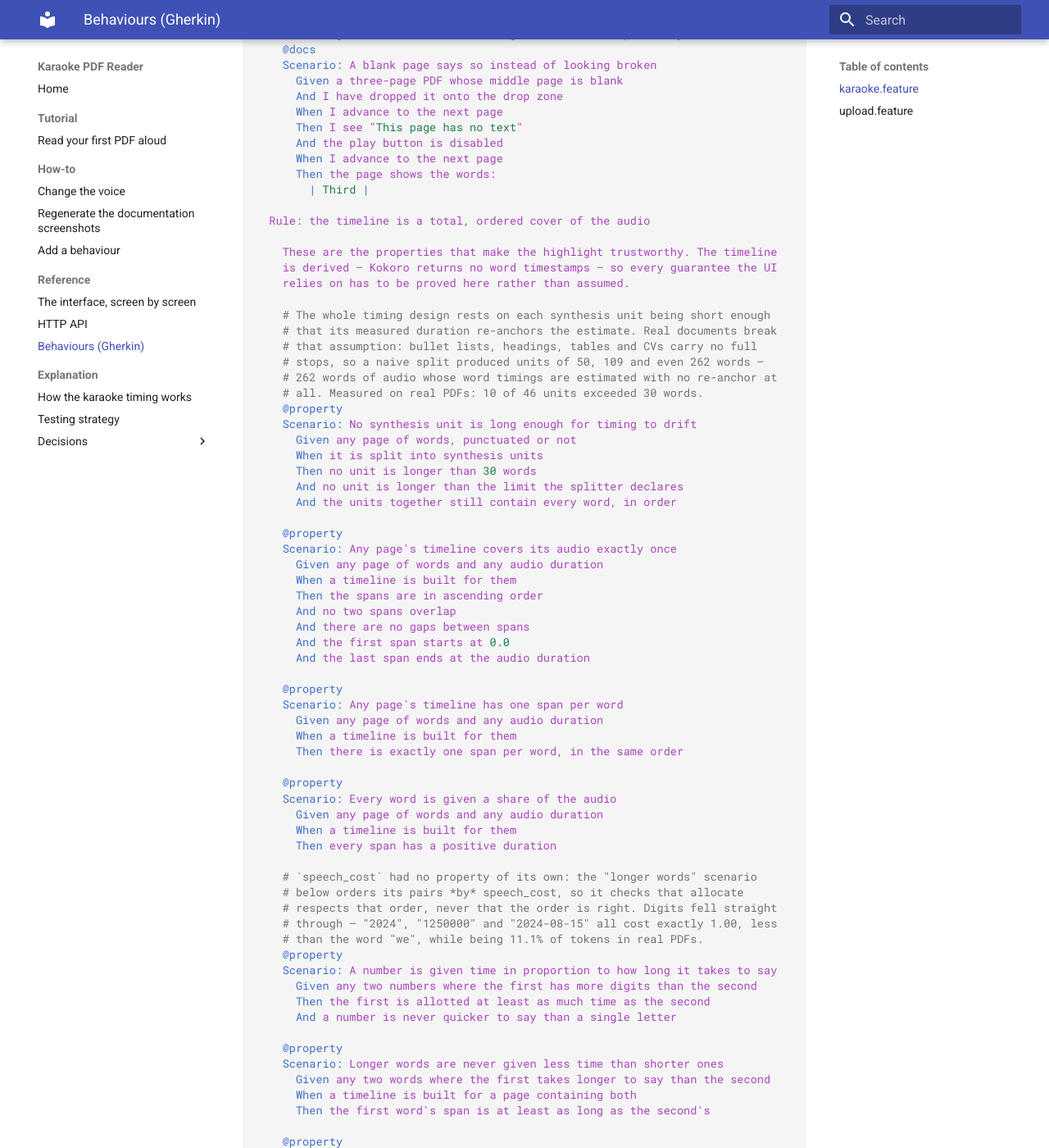
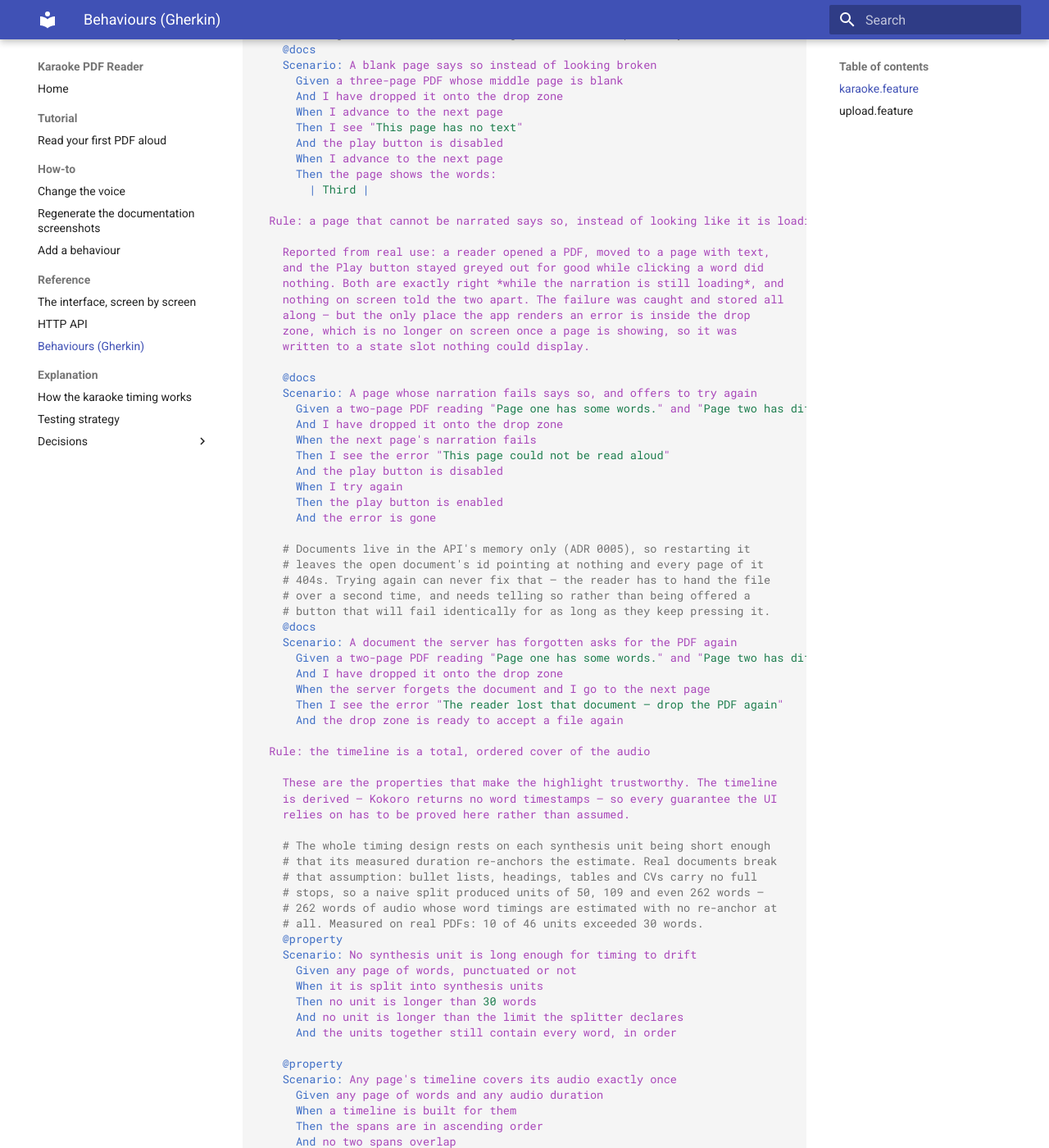
Before and after one commit to phitoduck/freespeech, an MkDocs documentation site: the page built from docs/reference/behaviours.md, in a window 1280 px wide and 1400 px high, scrolled down 2509 px. Shown: the whole window at 82% size. Built offline with MkDocs 1.6.1 and Material for MkDocs 9.7.7, drawn with Linux system fonts in a browser that asks for light colours.

Commit message:
A page that cannot be narrated says so, instead of looking like it is loading
Reported from real use: a reader opened a PDF, moved to a page with text,
and the Play button stayed greyed out for good while clicking a word did
nothing. Both are exactly right *while the narration is still loading*, and
nothing on screen told the two apart.

The failure was caught and stored all along, but the only place the app
renders an error is inside the drop zone, which is no longer on screen once
a page is showing. `setError` there wrote to a state slot nothing could
display.

Adds a second error slot the reader itself renders, with a Try again button,
and treats a 404 separately: documents live in the API's memory only, so a
restarted server 404s every page of a document the reader still has open.
Retrying cannot fix that, so it asks for the file again instead.

`make dev` also loses `--reload` for the same reason: reloading on every
edit under apps/api/ threw away the PDF the reader currently had open.

Co-Authored-By: Claude Opus 5 <noreply@anthropic.com>

```diff
--- a/docs/reference/behaviours.md
+++ b/docs/reference/behaviours.md
@@ -130,6 +130,40 @@ Feature: Reading a page aloud with the words lit up
       When I advance to the next page
       Then the page shows the words:
         | Third |
+
+  Rule: a page that cannot be narrated says so, instead of looking like it is loading
+
+    Reported from real use: a reader opened a PDF, moved to a page with text,
+    and the Play button stayed greyed out for good while clicking a word did
+    nothing. Both are exactly right *while the narration is still loading*, and
+    nothing on screen told the two apart. The failure was caught and stored all
+    along — but the only place the app renders an error is inside the drop
+    zone, which is no longer on screen once a page is showing, so it was
+    written to a state slot nothing could display.
+
+    @docs
+    Scenario: A page whose narration fails says so, and offers to try again
+      Given a two-page PDF reading "Page one has some words." and "Page two has different words."
+      And I have dropped it onto the drop zone
+      When the next page's narration fails
+      Then I see the error "This page could not be read aloud"
+      And the play button is disabled
+      When I try again
+      Then the play button is enabled
+      And the error is gone
+
+    # Documents live in the API's memory only (ADR 0005), so restarting it
+    # leaves the open document's id pointing at nothing and every page of it
+    # 404s. Trying again can never fix that — the reader has to hand the file
+    # over a second time, and needs telling so rather than being offered a
+    # button that will fail identically for as long as they keep pressing it.
+    @docs
+    Scenario: A document the server has forgotten asks for the PDF again
+      Given a two-page PDF reading "Page one has some words." and "Page two has different words."
+      And I have dropped it onto the drop zone
+      When the server forgets the document and I go to the next page
+      Then I see the error "The reader lost that document — drop the PDF again"
+      And the drop zone is ready to accept a file again
 
   Rule: the timeline is a total, ordered cover of the audio
 
```
Also changed, not shown: apps/web/src/styles.css (+16 -0 lines), docs/assets/generated/karaoke/karaoke.gif, 5 other files.
